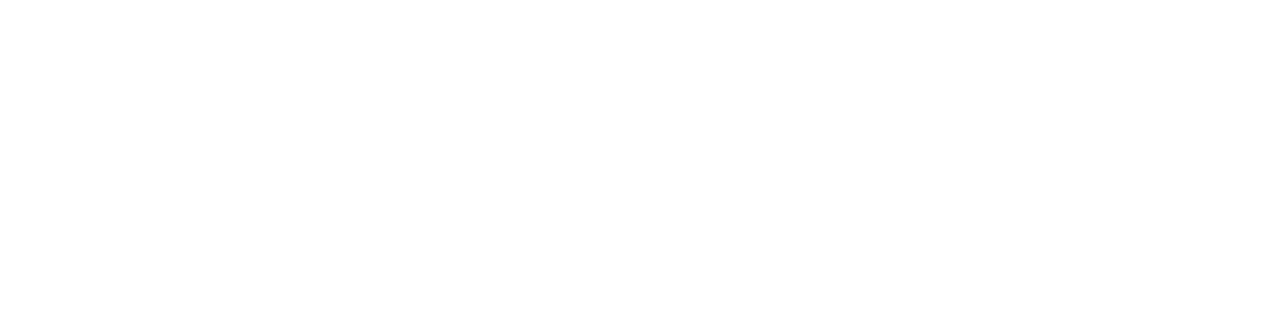
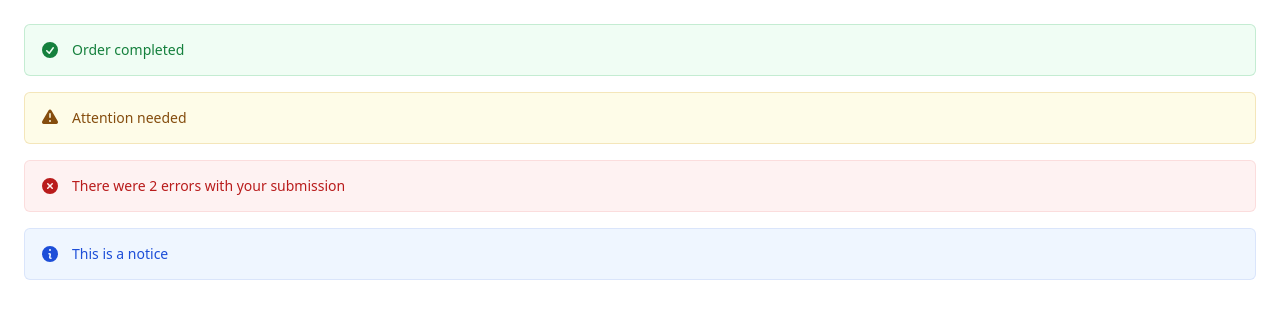
Before and after one commit to weDevsOfficial/tail-react, a React (Vite) app: page / in a window 1280 px wide. Shown: the top 318 px of the page. Built offline with nearby package versions, Linux system fonts and the light colour scheme.

Commit message:
added notice and textarea

```diff
--- a/src/App.tsx
+++ b/src/App.tsx
@@ -1,5 +1,14 @@
+import { Notice } from './Components/Notice';
+
 const App = () => {
-  return <div className="p-6 space-y-4"></div>;
+  return (
+    <div className="p-6 space-y-4">
+      <Notice label="Order completed" />
+      <Notice label="Attention needed" type="warning" />
+      <Notice label="There were 2 errors with your submission" type="error" />
+      <Notice label="This is a notice" type="info" />
+    </div>
+  );
 };
 
 export default App;
--- /dev/null
+++ b/src/Components/Notice/Notice.tsx
@@ -0,0 +1,59 @@
+import React from 'react';
+import {
+  ExclamationTriangleIcon,
+  XCircleIcon,
+  CheckCircleIcon,
+  InformationCircleIcon,
+} from '@heroicons/react/20/solid';
+
+export interface NoticeProps {
+  label?: React.ReactNode;
+  type?: 'success' | 'warning' | 'error' | 'info';
+  className?: string;
+  children?: React.ReactNode;
+}
+
+const getNoticeColor = (type: NoticeProps['type']) => {
+  switch (type) {
+    case 'warning':
+      return 'bg-yellow-50 text-yellow-800 ring-yellow-600/20';
+    case 'error':
+      return 'bg-red-50 text-red-700 ring-red-600/10';
+    case 'info':
+      return 'bg-blue-50 text-blue-700 ring-blue-700/10';
+    case 'success':
+    default:
+      return 'bg-green-50 text-green-700 ring-green-600/20';
+  }
+};
+
+const getIcon = (type: NoticeProps['type']) => {
+  switch (type) {
+    case 'warning':
+      return <ExclamationTriangleIcon className="h-5 w-5" aria-hidden="true" />;
+    case 'error':
+      return <XCircleIcon className="h-5 w-5" aria-hidden="true" />;
+    case 'info':
+      return <InformationCircleIcon className="h-5 w-5" aria-hidden="true" />;
+    case 'success':
+    default:
+      return <CheckCircleIcon className="h-5 w-5" aria-hidden="true" />;
+  }
+};
+
+const Notice: React.FC<NoticeProps> = ({ label, type = 'success', children }) => {
+  const color = getNoticeColor(type);
+  return (
+    <div className={'rounded-md p-4 ring-1 ring-inset w-full ' + color}>
+      <div className="flex">
+        <div className="flex-shrink-0">{getIcon(type)}</div>
+        <div className="ml-3">
+          {label && <h3 className="text-sm font-medium">{label}</h3>}
+          {children && <div className="text-sm mt-2">{children}</div>}
+        </div>
+      </div>
+    </div>
+  );
+};
+
+export { Notice };
--- /dev/null
+++ b/src/Components/Notice/index.ts
@@ -0,0 +1 @@
+export * from './Notice';
--- /dev/null
+++ b/src/Components/Textarea/Textarea.tsx
@@ -0,0 +1,60 @@
+import React from 'react';
+import { twMerge } from 'tailwind-merge';
+
+interface TextareaProps {
+  label: string;
+  className?: string;
+  help?: React.ReactNode;
+  disabled?: boolean;
+  placeholder?: string;
+  value?: string;
+  required?: boolean;
+  rows?: number;
+  onChange?: (value: string) => void;
+}
+
+const Textarea: React.FC<TextareaProps> = ({
+  label,
+  help,
+  className,
+  onChange,
+  disabled = false,
+  required = false,
+  rows = 3,
+  placeholder,
+  ...props
+}) => {
+  const id = `input-${Math.random().toString(36).substr(2, 9)}`;
+
+  return (
+    <div className="mb-4 w-full">
+      <div className="mb-2">
+        <label htmlFor={id} className="block text-sm font-medium leading-6 text-gray-900">
+          {label} {required && <span className="text-red-500">*</span>}
+        </label>
+      </div>
+
+      <div className="relative">
+        <textarea
+          id={id}
+          rows={rows}
+          className={twMerge(
+            'block w-full rounded-md border-0 py-1.5 text-gray-900 shadow-sm ring-1 ring-inset ring-gray-300 placeholder:text-gray-400 focus:ring-2 focus:ring-inset focus:ring-indigo-600 sm:text-sm sm:leading-6',
+            className,
+            disabled &&
+              'disabled:cursor-not-allowed disabled:bg-gray-50 disabled:text-gray-500 disabled:ring-gray-200'
+          )}
+          defaultValue={''}
+          onChange={(e) => onChange && onChange(e.target.value)}
+          disabled={disabled}
+          placeholder={placeholder}
+          {...props}
+        />
+
+        {help && <div className="text-gray-500 text-sm mt-2">{help}</div>}
+      </div>
+    </div>
+  );
+};
+
+export { Textarea };
--- /dev/null
+++ b/src/Components/Textarea/index.ts
@@ -0,0 +1 @@
+export * from './Textarea';
--- a/src/Components/index.ts
+++ b/src/Components/index.ts
@@ -4,8 +4,10 @@ export * from './ContextualHelp';
 export * from './Checkbox';
 export * from './Dropdown';
 export * from './Modal';
+export * from './Notice';
 export * from './RadioGroup';
 export * from './SwitchInput';
 export * from './SelectInput';
 export * from './Table';
 export * from './TextField';
+export * from './Textarea';
```
Also changed, not shown: 2 other files (tests, documents, lock files or other folders).
